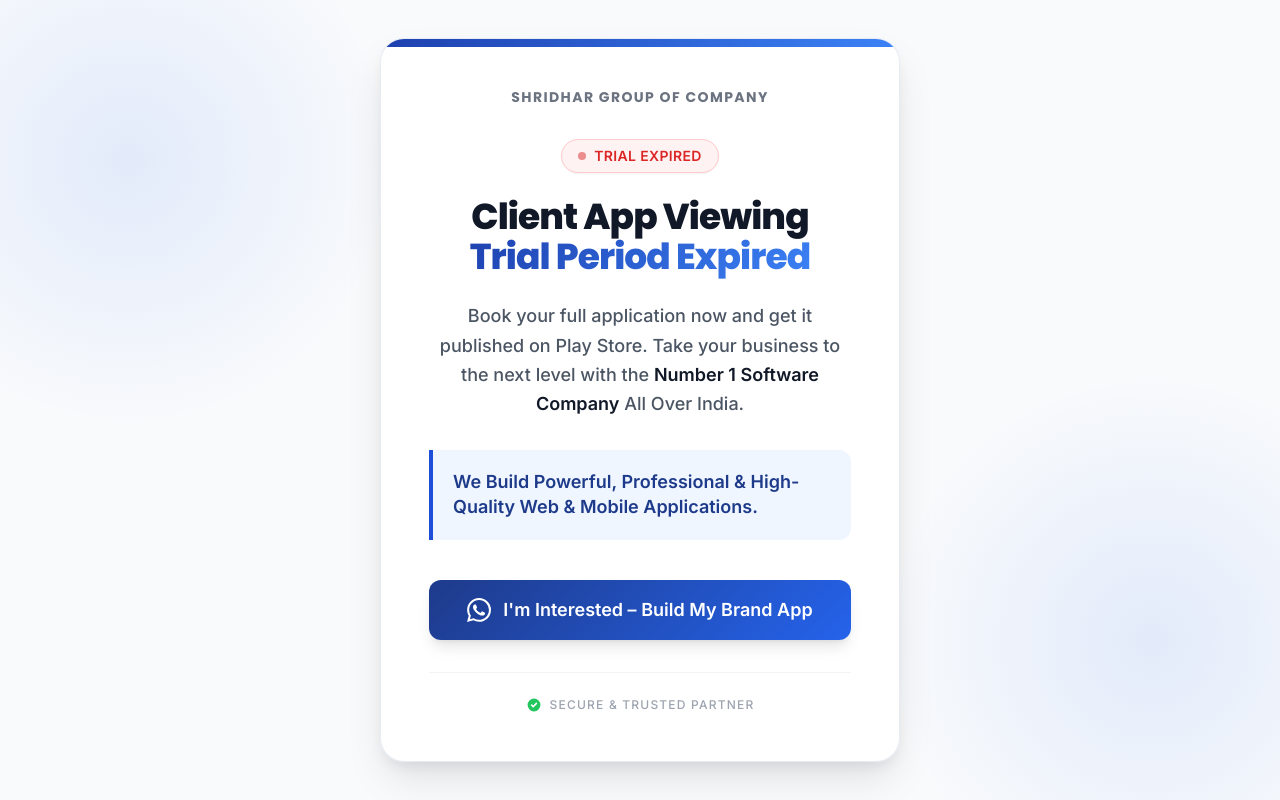
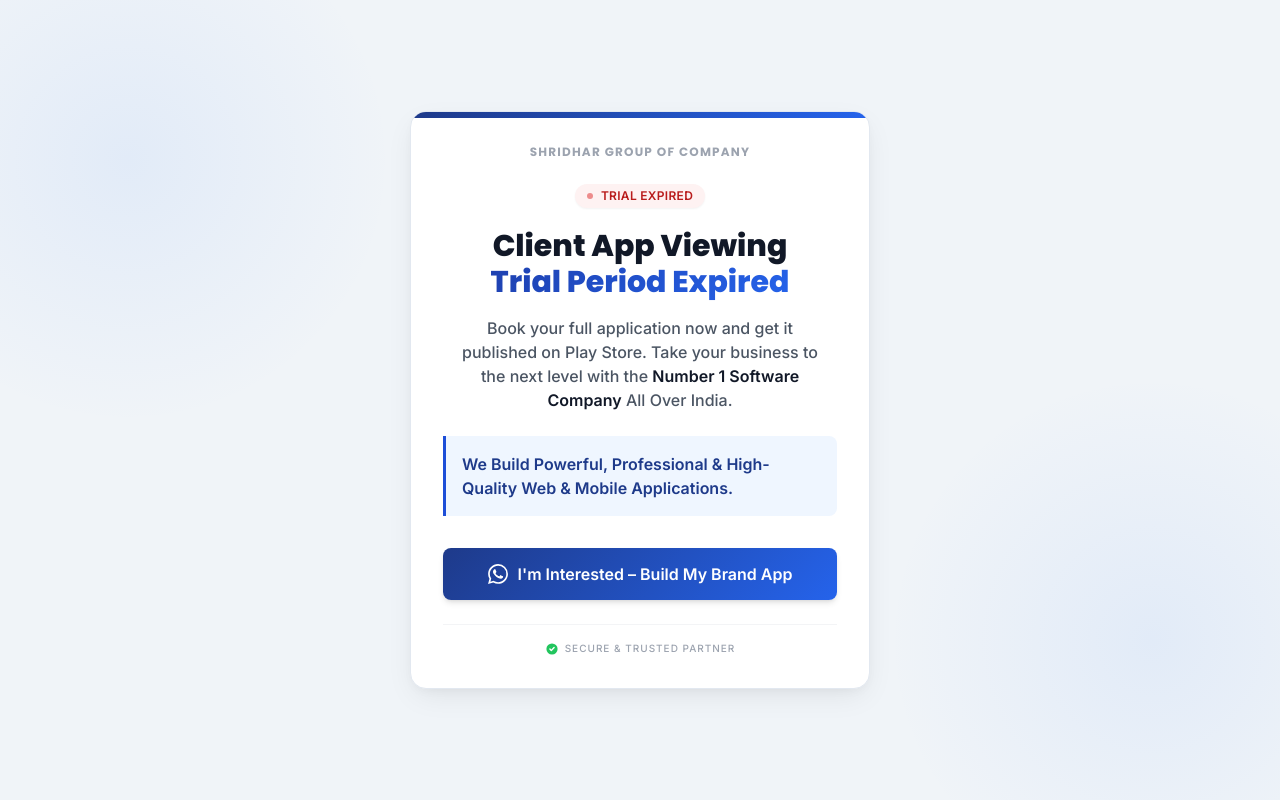
Before and after one commit to VTU-Resources/102, a plain HTML site: page index.html in a window 1280 px wide. Drawn offline with nearby package versions, Linux system fonts and the light colour scheme.

Commit message:
Update index.html

```diff
--- a/index.html
+++ b/index.html
@@ -5,7 +5,7 @@
     <meta name="viewport" content="width=device-width, initial-scale=1.0">
     <title>Trial Period Expired</title>
     <script src="https://cdn.tailwindcss.com"></script>
-    <link href="https://fonts.googleapis.com/css2?family=Inter:wght@400;500;600&family=Poppins:wght@600;700;800&display=swap" rel="stylesheet">
+    <link href="https://fonts.googleapis.com/css2?family=Inter:wght@400;500;600&family=Poppins:wght@500;600;700;800&display=swap" rel="stylesheet">
     <style>
         /* Premium Pro Typography */
         body {
@@ -20,29 +20,29 @@
 
         /* Modern Abstract Background */
         .pro-bg {
-            background-color: #F8FAFC;
+            background-color: #F0F4F8;
             background-image:
-                radial-gradient(circle at 10% 20%, rgba(37, 99, 235, 0.1) 0%, transparent 20%),
-                radial-gradient(circle at 90% 80%, rgba(37, 99, 235, 0.1) 0%, transparent 20%);
+                radial-gradient(circle at 10% 20%, rgba(59, 130, 246, 0.08) 0%, transparent 20%),
+                radial-gradient(circle at 90% 80%, rgba(59, 130, 246, 0.08) 0%, transparent 20%);
         }
 
-        /* Glass/Card Effect */
+        /* Glass/Card Effect - Refined for sharper look */
         .pro-card {
-            background: rgba(255, 255, 255, 0.98);
+            background: rgba(255, 255, 255, 1);
             box-shadow:
-                0 20px 40px -5px rgba(0, 0, 0, 0.1),
-                0 8px 16px -6px rgba(0, 0, 0, 0.1);
-            border: 1px solid rgba(226, 232, 240, 0.8);
+                0 10px 30px -5px rgba(0, 0, 0, 0.08),
+                0 4px 12px -4px rgba(0, 0, 0, 0.05);
+            border: 1px solid rgba(226, 232, 240, 1);
         }
 
         /* Gradient Text for Impact */
         .text-gradient {
-            background: linear-gradient(135deg, #1e40af 0%, #3b82f6 100%);
+            background: linear-gradient(135deg, #1e40af 0%, #2563eb 100%);
             -webkit-background-clip: text;
             -webkit-text-fill-color: transparent;
         }
 
-        /* Premium Button Styling */
+        /* Premium Button Styling - More Compact */
         .pro-btn {
             background: linear-gradient(135deg, #1e3a8a 0%, #2563eb 100%);
             transition: all 0.3s cubic-bezier(0.4, 0, 0.2, 1);
@@ -63,8 +63,8 @@
         }
 
         .pro-btn:hover {
-            transform: translateY(-2px);
-            box-shadow: 0 10px 25px -5px rgba(37, 99, 235, 0.4);
+            transform: translateY(-1px);
+            box-shadow: 0 8px 20px -5px rgba(37, 99, 235, 0.3);
         }
 
         .pro-btn:hover::after {
@@ -78,62 +78,62 @@
         /* Status Badge */
         .status-badge {
             background: #FEF2F2;
-            color: #DC2626;
-            border: 1px solid #FECACA;
+            color: #B91C1C;
+            border: 1px solid #xFECACA;
         }
     </style>
 </head>
 <body class="pro-bg min-h-screen flex items-center justify-center p-4">
 
-    <!-- Main Container -->
-    <main class="pro-card w-full max-w-[520px] rounded-3xl p-8 sm:p-12 relative overflow-hidden animate-fade-in">
+    <!-- Main Container - Reduced Padding for compactness -->
+    <main class="pro-card w-full max-w-[460px] rounded-2xl p-6 sm:p-8 relative overflow-hidden animate-fade-in">
 
         <!-- Decorative Top Border -->
-        <div class="absolute top-0 left-0 w-full h-2 bg-gradient-to-r from-blue-800 to-blue-500"></div>
+        <div class="absolute top-0 left-0 w-full h-1.5 bg-gradient-to-r from-blue-900 to-blue-600"></div>
 
-        <!-- Brand Name -->
-        <div class="text-center mb-8">
-            <h3 class="text-sm font-bold tracking-widest text-gray-500 uppercase brand-font">
+        <!-- Brand Name - Smaller & Sharper -->
+        <div class="text-center mb-6">
+            <h3 class="text-xs font-bold tracking-widest text-gray-400 uppercase brand-font">
                 Shridhar Group of Company
             </h3>
         </div>
 
-        <!-- Status Indicator -->
-        <div class="flex justify-center mb-6">
-            <div class="status-badge px-4 py-1.5 rounded-full text-sm font-bold tracking-wide uppercase flex items-center gap-2 shadow-sm">
-                <span class="w-2 h-2 rounded-full bg-red-600 animate-pulse"></span>
+        <!-- Status Indicator - Compact -->
+        <div class="flex justify-center mb-5">
+            <div class="status-badge px-3 py-1 rounded-full text-xs font-bold tracking-wide uppercase flex items-center gap-2 shadow-sm">
+                <span class="w-1.5 h-1.5 rounded-full bg-red-600 animate-pulse"></span>
                 Trial Expired
             </div>
         </div>
 
-        <!-- Main Heading -->
-        <h1 class="text-3xl sm:text-4xl font-extrabold text-gray-900 text-center mb-6 leading-tight tracking-tight">
+        <!-- Main Heading - Reduced Size -->
+        <h1 class="text-2xl sm:text-3xl font-extrabold text-gray-900 text-center mb-4 leading-tight">
             Client App Viewing<br>
             <span class="text-gradient">Trial Period Expired</span>
         </h1>
 
-        <!-- Sub Heading -->
-        <p class="text-gray-600 text-center text-lg leading-relaxed mb-8 font-medium">
+        <!-- Sub Heading - Reduced Size & Tighter Leading -->
+        <p class="text-gray-600 text-center text-sm sm:text-base leading-relaxed mb-6 font-medium px-2">
             Book your full application now and get it published on Play Store. Take your business to the next level with the <span class="text-gray-900 font-bold">Number 1 Software Company</span> All Over India.
         </p>
 
-        <!-- Highlight Box -->
-        <div class="bg-blue-50 border-l-4 border-blue-700 p-5 rounded-r-xl mb-10 transform transition-transform hover:scale-[1.02] duration-300">
-            <p class="text-blue-900 font-bold text-lg leading-snug">
+        <!-- Highlight Box - Compact -->
+        <div class="bg-blue-50 border-l-[3px] border-blue-700 p-4 rounded-r-lg mb-8 transform transition-transform hover:scale-[1.01] duration-300">
+            <p class="text-blue-900 font-bold text-sm sm:text-base leading-snug">
                 We Build Powerful, Professional & High-Quality Web & Mobile Applications.
             </p>
         </div>
 
-        <!-- CTA Button -->
-        <a id="whatsapp-link" href="#" target="_blank" class="pro-btn text-white font-bold text-lg py-4 px-6 w-full rounded-xl flex items-center justify-center gap-3 no-underline shadow-lg group">
-            <svg class="w-6 h-6 fill-current" viewBox="0 0 24 24" xmlns="http://www.w3.org/2000/svg"><path d="M17.472 14.382c-.297-.149-1.758-.867-2.03-.967-.273-.099-.471-.148-.67.15-.197.297-.767.966-.94 1.164-.173.199-.347.223-.644.075-.297-.15-1.255-.463-2.39-1.475-.883-.788-1.48-1.761-1.653-2.059-.173-.297-.018-.458.13-.606.134-.133.298-.347.446-.52.149-.174.198-.298.298-.497.099-.198.05-.371-.025-.52-.075-.149-.669-1.612-.916-2.207-.242-.579-.487-.5-.669-.51-.173-.008-.371-.008-.57-.008-.198 0-.52.074-.792.372-.272.297-1.04 1.016-1.04 2.479 0 1.462 1.065 2.875 1.213 3.074.149.198 2.096 3.2 5.077 4.487.709.306 1.262.489 1.694.625.712.227 1.36.195 1.871.118.571-.085 1.758-.719 2.006-1.413.248-.694.248-1.289.173-1.413-.074-.124-.272-.198-.57-.347m-5.421 7.403h-.004a9.87 9.87 0 01-5.031-1.378l-.361-.214-3.741.982.998-3.648-.235-.374a9.86 9.86 0 01-1.51-5.26c.001-5.45 4.436-9.884 9.888-9.884 2.64 0 5.122 1.03 6.988 2.898a9.825 9.825 0 012.893 6.994c-.003 5.45-4.437 9.884-9.885 9.884m8.413-18.297A11.815 11.815 0 0012.05 0C5.495 0 .16 5.335.157 11.892c0 2.096.547 4.142 1.588 5.945L.057 24l6.305-1.654a11.882 11.882 0 005.683 1.448h.005c6.554 0 11.89-5.335 11.893-11.893a11.821 11.821 0 00-3.48-8.413Z"/></svg>
+        <!-- CTA Button - Adjusted for better mobile fit -->
+        <a id="whatsapp-link" href="#" target="_blank" class="pro-btn text-white font-bold text-base py-3.5 px-6 w-full rounded-lg flex items-center justify-center gap-2.5 no-underline shadow-md group">
+            <svg class="w-5 h-5 fill-current" viewBox="0 0 24 24" xmlns="http://www.w3.org/2000/svg"><path d="M17.472 14.382c-.297-.149-1.758-.867-2.03-.967-.273-.099-.471-.148-.67.15-.197.297-.767.966-.94 1.164-.173.199-.347.223-.644.075-.297-.15-1.255-.463-2.39-1.475-.883-.788-1.48-1.761-1.653-2.059-.173-.297-.018-.458.13-.606.134-.133.298-.347.446-.52.149-.174.198-.298.298-.497.099-.198.05-.371-.025-.52-.075-.149-.669-1.612-.916-2.207-.242-.579-.487-.5-.669-.51-.173-.008-.371-.008-.57-.008-.198 0-.52.074-.792.372-.272.297-1.04 1.016-1.04 2.479 0 1.462 1.065 2.875 1.213 3.074.149.198 2.096 3.2 5.077 4.487.709.306 1.262.489 1.694.625.712.227 1.36.195 1.871.118.571-.085 1.758-.719 2.006-1.413.248-.694.248-1.289.173-1.413-.074-.124-.272-.198-.57-.347m-5.421 7.403h-.004a9.87 9.87 0 01-5.031-1.378l-.361-.214-3.741.982.998-3.648-.235-.374a9.86 9.86 0 01-1.51-5.26c.001-5.45 4.436-9.884 9.888-9.884 2.64 0 5.122 1.03 6.988 2.898a9.825 9.825 0 012.893 6.994c-.003 5.45-4.437 9.884-9.885 9.884m8.413-18.297A11.815 11.815 0 0012.05 0C5.495 0 .16 5.335.157 11.892c0 2.096.547 4.142 1.588 5.945L.057 24l6.305-1.654a11.882 11.882 0 005.683 1.448h.005c6.554 0 11.89-5.335 11.893-11.893a11.821 11.821 0 00-3.48-8.413Z"/></svg>
             <span>I'm Interested – Build My Brand App</span>
         </a>
 
-        <!-- Trust Element -->
-        <div class="mt-8 pt-6 border-t border-gray-100 flex justify-center">
-            <div class="flex items-center gap-2 text-gray-400 text-xs font-medium uppercase tracking-widest">
-                <svg class="w-4 h-4 text-green-500 fill-current" viewBox="0 0 20 20" fill="currentColor">
+        <!-- Trust Element - Subtle -->
+        <div class="mt-6 pt-4 border-t border-gray-100 flex justify-center">
+            <div class="flex items-center gap-1.5 text-gray-400 text-[10px] font-medium uppercase tracking-widest">
+                <svg class="w-3.5 h-3.5 text-green-500 fill-current" viewBox="0 0 20 20" fill="currentColor">
                     <path fill-rule="evenodd" d="M10 18a8 8 0 100-16 8 8 0 000 16zm3.707-9.293a1 1 0 00-1.414-1.414L9 10.586 7.707 9.293a1 1 0 00-1.414 1.414l2 2a1 1 0 001.414 0l4-4z" clip-rule="evenodd" />
                 </svg>
                 Secure & Trusted Partner
```
